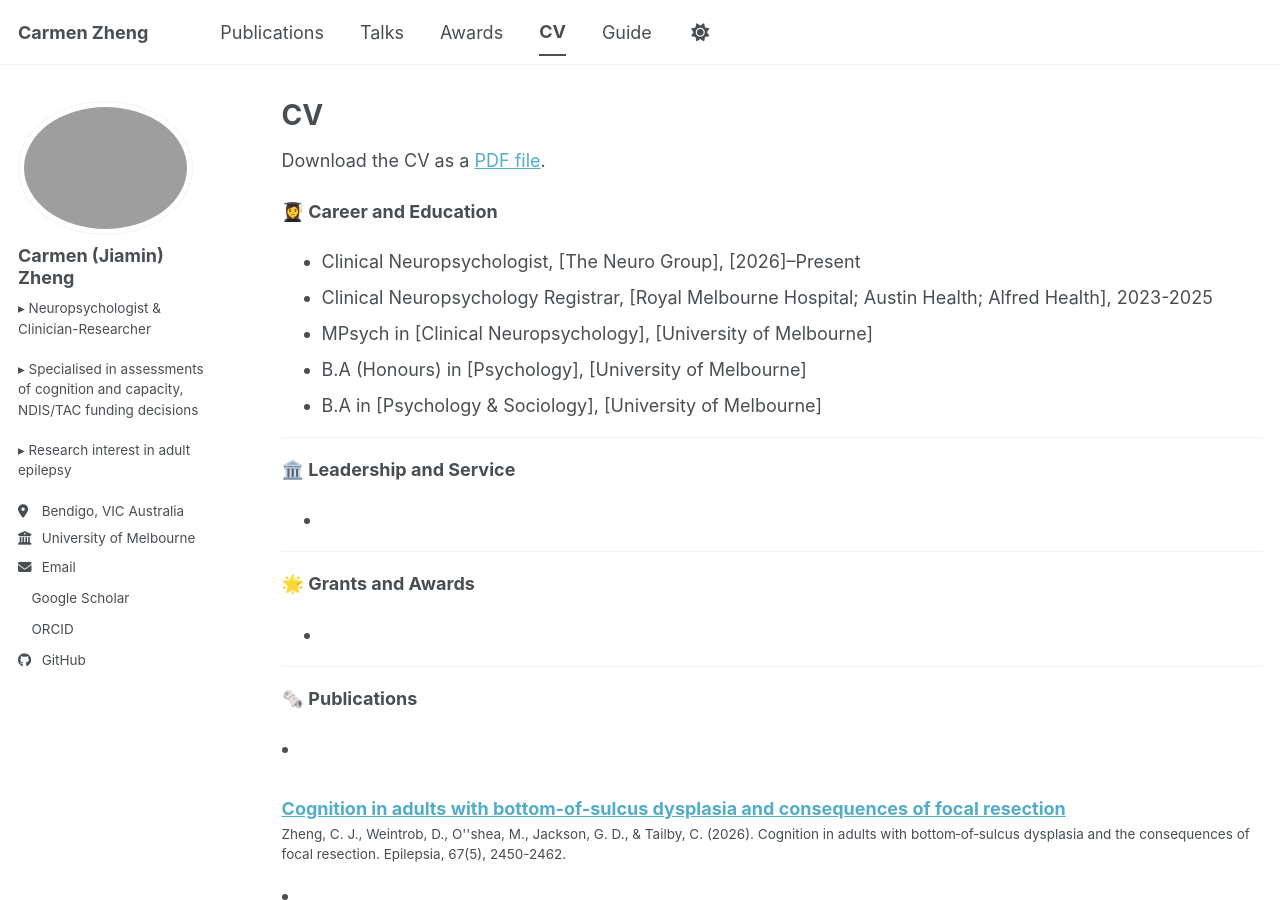
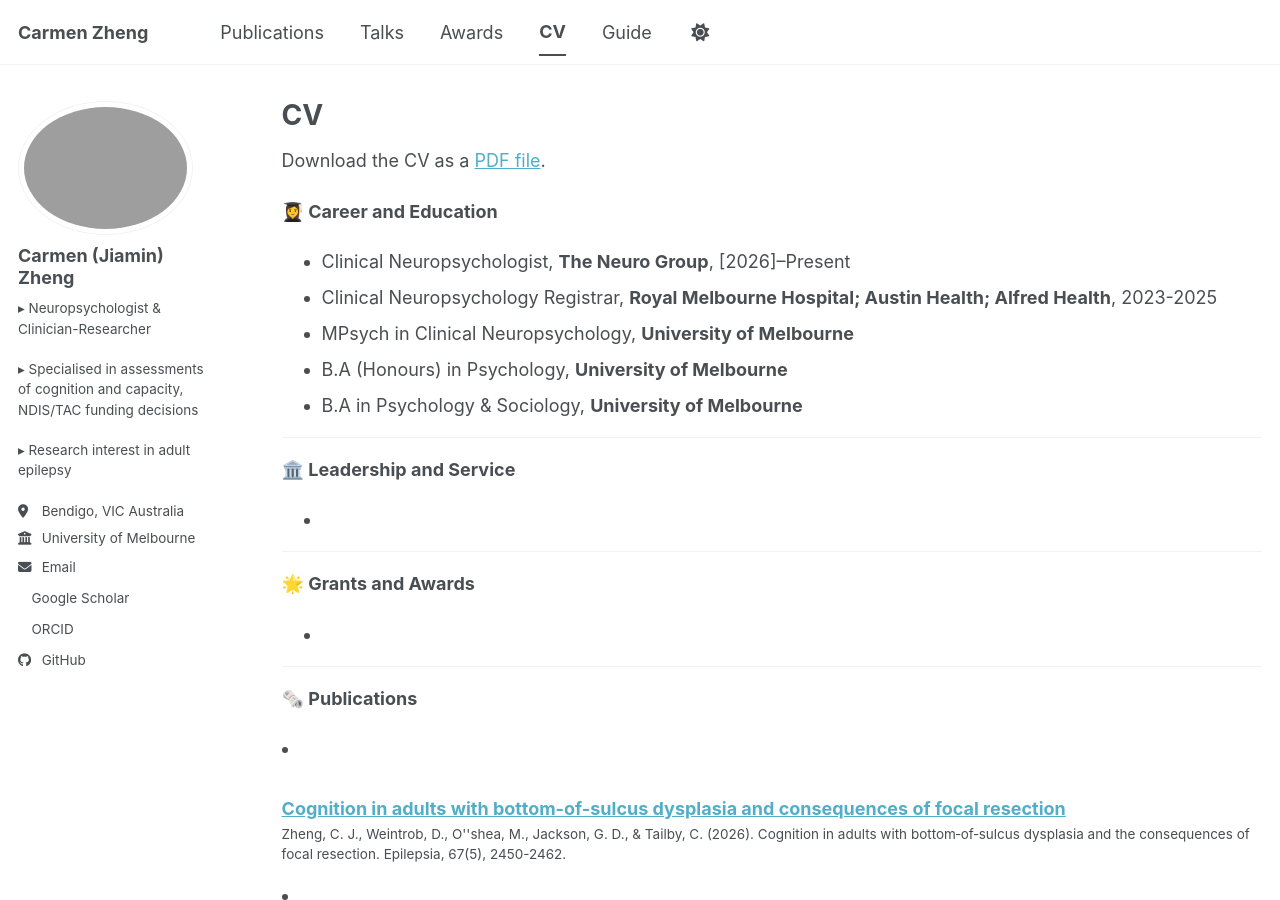
Before and after one commit to carmen-zheng/carmen-zheng.github.io, a Jekyll site: the page built from _pages/cv.md, in a window 1280 px wide and 900 px high. Built offline with Jekyll 4.4.1, drawn with Linux system fonts in a browser that asks for light colours; a style sheet for code colours, icons or effects is not loaded; some of the changed lines change nothing that is shown.

Commit message:
Format CV entries with bold for institutions

```diff
--- a/_pages/cv.md
+++ b/_pages/cv.md
@@ -11,17 +11,17 @@ Download the CV as a [PDF file]({{ base_path }}/files/carmen_zheng_cv.pdf).
 
 **👩‍🎓 Career and Education**
 
-- Clinical Neuropsychologist, [The Neuro Group], [2026]–Present
-- Clinical Neuropsychology Registrar, [Royal Melbourne Hospital; Austin Health; Alfred Health], 2023-2025
-- MPsych in [Clinical Neuropsychology], [University of Melbourne]
-- B.A (Honours) in [Psychology], [University of Melbourne]
-- B.A in [Psychology & Sociology], [University of Melbourne]
+- Clinical Neuropsychologist, **The Neuro Group**, [2026]–Present
+- Clinical Neuropsychology Registrar, **Royal Melbourne Hospital; Austin Health; Alfred Health**, 2023-2025
+- MPsych in Clinical Neuropsychology, **University of Melbourne**
+- B.A (Honours) in Psychology, **University of Melbourne**
+- B.A in Psychology & Sociology, **University of Melbourne**
 
 ---
 
 **🏛️ Leadership and Service**
 
-- [Year]: [Role], [Organization/Committee]
+- [2025-Present]: [ECR Representative], [OHBM-Aus Committee]
 
 ---
 
```
